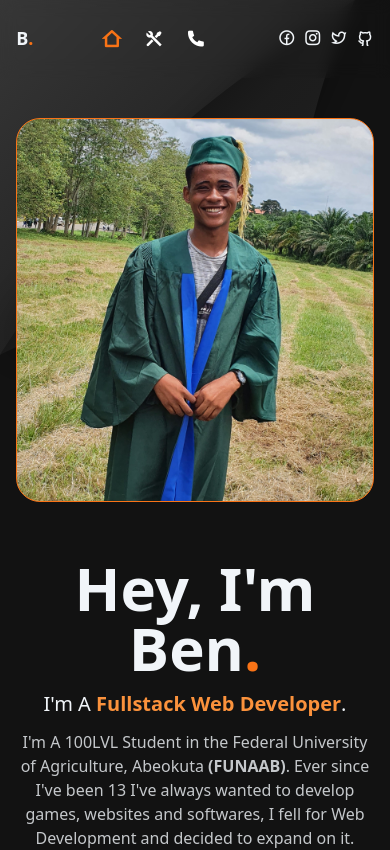
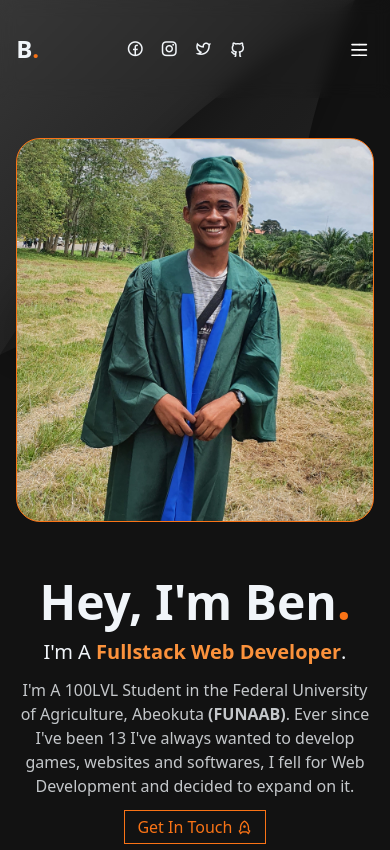
Before and after one commit to benjaminnkem/portfolio, a Next.js app: page / in a window 390 px wide. Shown: the top 850 px of the page. Built offline with nearby package versions, Linux system fonts and the light colour scheme.

Commit message:
Added animated hamburger button

```diff
--- a/app/components/HomeContent.js
+++ b/app/components/HomeContent.js
@@ -40,7 +40,7 @@ const HomeContent = () => {
             animate="visible"
             className="py-10 space-y-3 text-center md:text-start md:py-0"
           >
-            <h2 className="text-6xl font-extrabold">
+            <h2 className="text-5xl font-extrabold sm:text-6xl">
               Hey, I&apos;m Ben<span className="text-orange-500">.</span>
             </h2>
             <p className="text-xl">
--- a/app/components/Navbar.js
+++ b/app/components/Navbar.js
@@ -1,40 +1,34 @@
 "use client";
 import Link from "next/link";
 import { usePathname } from "next/navigation";
-import { useEffect, useRef } from "react";
+import { useEffect, useRef, useState } from "react";
 
 const Navbar = () => {
   const pathName = usePathname();
-  const navBar = useRef(null);
+  const hamburger = useRef(null);
+  const [isMenuOpen, setIsMenuOpen] = useState(false);
 
-  // const scrollFunction = () => {
-  //   const scrollY = window.scrollY;
-
-  //   if (scrollY > 250) {
-  //     navBar.current.classList.add("fixed", "navbarBlur");
-  //   } else {
-  //     navBar.current.classList.remove("fixed", "navbarBlur");
-  //   }
-  // };
-
-  // useEffect(() => {
-  //   document.addEventListener("scroll", scrollFunction);
-  //   return () => {
-  //     document.removeEventListener("scroll", scrollFunction);
-  //   };
-  // }, []);
+  function toggleMenu() {
+    if (isMenuOpen) {
+      setIsMenuOpen(!isMenuOpen);
+      hamburger.current.classList.toggle("active");
+    } else {
+      setIsMenuOpen(!isMenuOpen);
+      hamburger.current.classList.toggle("active");
+    }
+  }
 
   return (
     <>
       <nav className="z-20 w-full mx-auto text-lg font-bold navbarBlur">
         <div className="md:max-w-[1024px] w-11/12 py-6 mx-auto">
-          <ul className="flex justify-between">
+          <ul className="flex items-center justify-between">
             <li>
-              <Link href={"/"} className="font-bold">
+              <Link href={"/"} className="text-2xl font-bold md:text-4xl">
                 B<span className="text-orange-500">.</span>{" "}
               </Link>
             </li>
-            <li>
+            <li className="hidden md:block">
               <div className="flex items-center space-x-4">
                 <div className="group">
                   <Link href={"/"}>
@@ -86,13 +80,35 @@ const Navbar = () => {
                 </div>
               </div>
             </li>
-            <li className="flex space-x-2 font-light">
+
+            <li className="flex space-x-4 font-light">
               <i className="ri-facebook-circle-line"></i>
               <i className="ri-instagram-line"></i>
               <i className="ri-twitter-line"></i>
               <Link href={"https://github.com/benjaminnkem"} target="_blank">
                 <i className="ri-github-line"></i>
               </Link>
+            </li>
+
+            <li className="relative block w-10 md:hidden">
+              <svg xmlns="http://www.w3.org/2000/svg" width="50" height="50" viewBox="0 0 200 200" ref={hamburger} onClick={toggleMenu}>
+                <g stroke-width="6.5" strokeLinecap="round">
+                  <path d="M72 82.286h28.75" fill="#009100" fillRule="evenodd" stroke="#fff" />
+                  <path
+                    d="M100.75 103.714l72.482-.143c.043 39.398-32.284 71.434-72.16 71.434-39.878 0-72.204-32.036-72.204-71.554"
+                    fill="none"
+                    stroke="#fff"
+                  />
+                  <path d="M72 125.143h28.75" fill="#009100" fillRule="evenodd" stroke="#fff" />
+                  <path
+                    d="M100.75 103.714l-71.908-.143c.026-39.638 32.352-71.674 72.23-71.674 39.876 0 72.203 32.036 72.203 71.554"
+                    fill="none"
+                    stroke="#fff"
+                  />
+                  <path d="M100.75 82.286h28.75" fill="#009100" fillRule="evenodd" stroke="#fff" />
+                  <path d="M100.75 125.143h28.75" fill="#009100" fillRule="evenodd" stroke="#fff" />
+                </g>
+              </svg>
             </li>
           </ul>
         </div>
--- a/app/globals.css
+++ b/app/globals.css
@@ -88,7 +88,6 @@ body {
   grid-template-columns: 2fr 1fr;
 }
 
-
 .grid-start-base {
   grid-row: auto;
 }
@@ -107,3 +106,53 @@ body {
     grid-template-columns: 1fr;
   }
 }
+
+/* Menu */
+svg {
+  transition: transform 500ms cubic-bezier(0.4, 0, 0.2, 1);
+}
+.active svg {
+  transform: rotate(90deg);
+}
+path {
+  transition: transform 500ms cubic-bezier(0.4, 0, 0.2, 1), stroke-dasharray 500ms cubic-bezier(0.4, 0, 0.2, 1),
+    stroke-dashoffset 500ms cubic-bezier(0.4, 0, 0.2, 1);
+}
+path:nth-child(1) {
+  transform-origin: 36% 40%;
+}
+path:nth-child(2) {
+  stroke-dasharray: 29 299;
+}
+path:nth-child(3) {
+  transform-origin: 35% 63%;
+}
+path:nth-child(4) {
+  stroke-dasharray: 29 299;
+}
+path:nth-child(5) {
+  transform-origin: 61% 52%;
+}
+path:nth-child(6) {
+  transform-origin: 62% 52%;
+}
+.active path:nth-child(1) {
+  transform: translateX(9px) translateY(1px) rotate(45deg);
+}
+.active path:nth-child(2) {
+  stroke-dasharray: 225 299;
+  stroke-dashoffset: -72px;
+}
+.active path:nth-child(3) {
+  transform: translateX(9px) translateY(1px) rotate(-45deg);
+}
+.active path:nth-child(4) {
+  stroke-dasharray: 225 299;
+  stroke-dashoffset: -72px;
+}
+.active path:nth-child(5) {
+  transform: translateX(9px) translateY(1px) rotate(-45deg);
+}
+.active path:nth-child(6) {
+  transform: translateX(9px) translateY(1px) rotate(45deg);
+}
```
